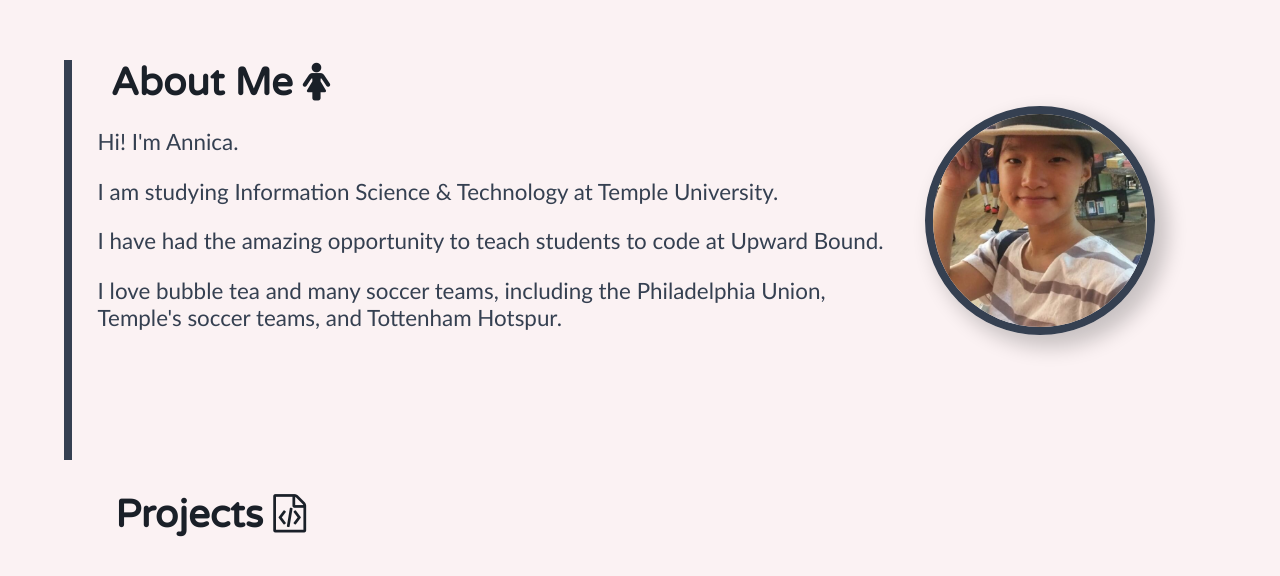
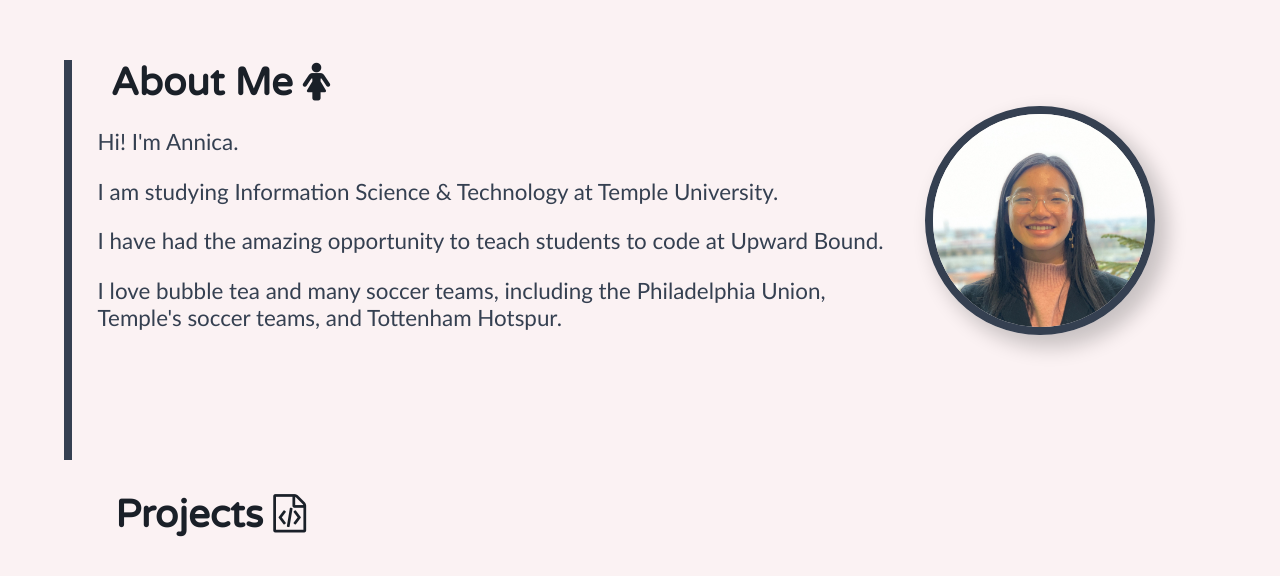
Before and after one commit to chiuannica/banannica, a Vue app: page /#/ in a window 1280 px wide. Shown: the part 820-1396 px from the top of the page. Built offline with nearby package versions, Linux system fonts and the light colour scheme.

Commit message:
new picture

```diff
--- a/src/components/About.vue
+++ b/src/components/About.vue
@@ -8,7 +8,7 @@
       <img class="my-picture" :src="myPicture" alt="picture of me">
       <!--
       <a class="show-on-scroll magic-text" :href="resume.link">{{ resume.p }}</a>
-      -->
+    -->
     </div>
   </div>
 </template>
@@ -19,7 +19,7 @@ export default {
   data () {
     return {
       title: 'About Me',
-      myPicture: require('@/assets/mypicture.jpg'),
+      myPicture: require('@/assets/me.jpg'),
       aboutIcon: 'fa fa-female',
       texts: [
         { p: 'Hi! I\'m Annica.' },
@@ -27,7 +27,7 @@ export default {
         { p: 'I have had the amazing opportunity to teach students to code at Upward Bound.' },
         { p: 'I love bubble tea and many soccer teams, including the Philadelphia Union, Temple\'s soccer teams, and Tottenham Hotspur.' }
       ],
-      resume: { p: 'Check out my resume.', link: 'https://google.com' }
+      resume: { p: 'I am on LinkedIn!', link: 'https://www.linkedin.com/in/annica-chiu-45369a17b/' }
     }
   }
 }
```
Also changed, not shown: src/assets/me.jpg (added).
